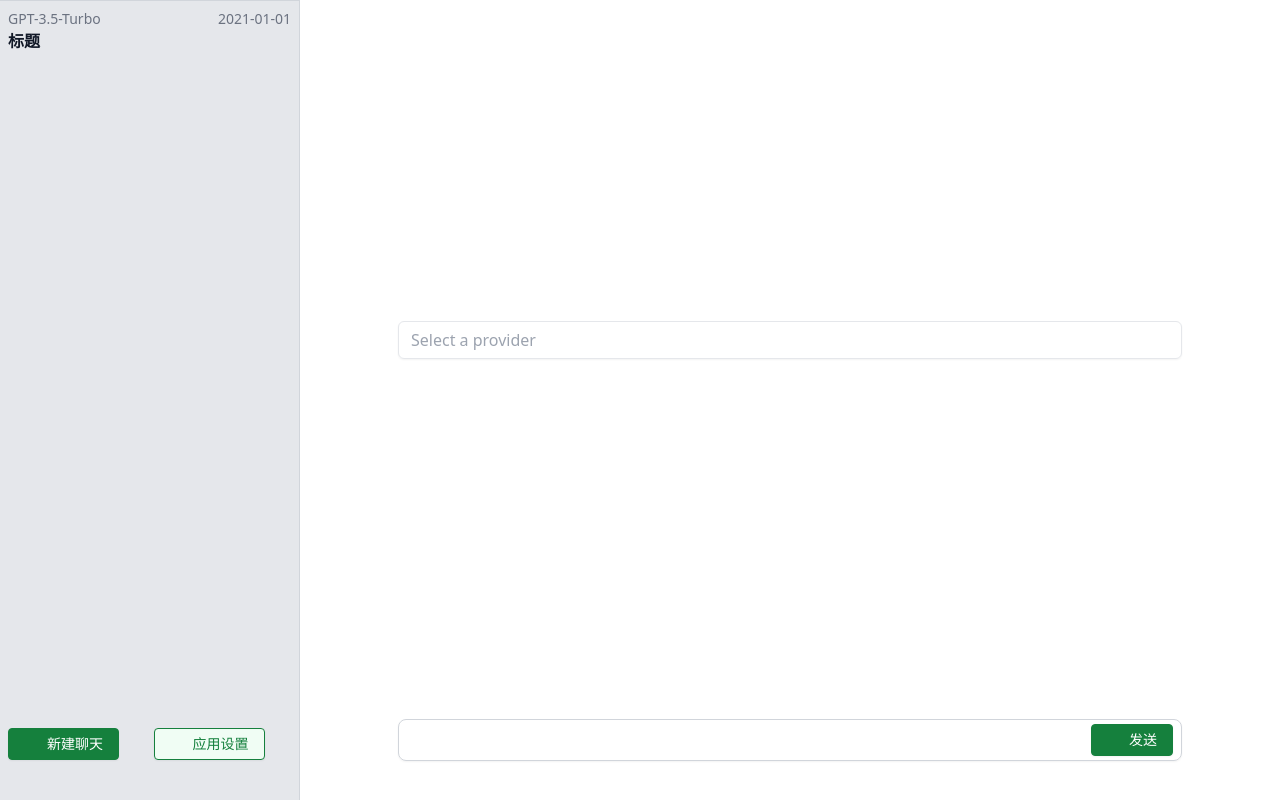
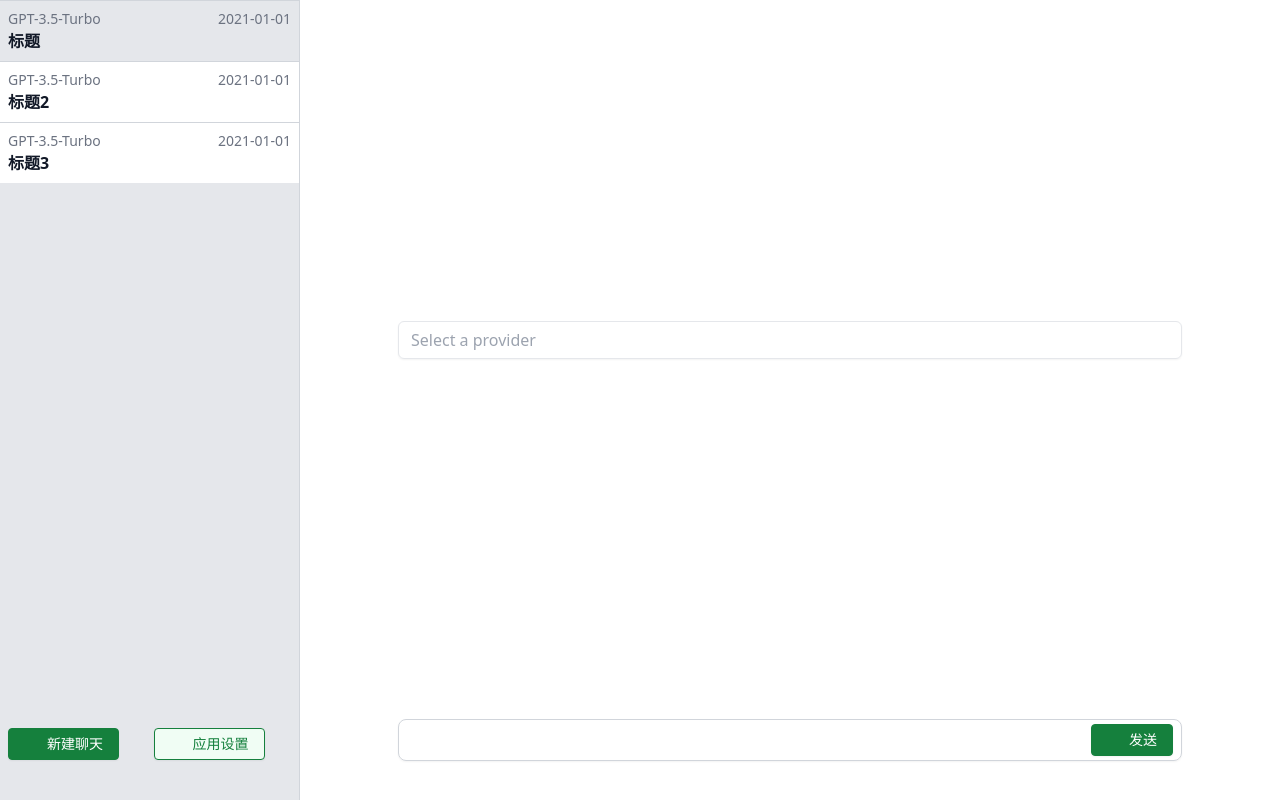
Before and after one commit to Xavier-Tse/vue-electron-chat, a Vue app: page /conversation/1 in a window 1280 px wide. Built offline with nearby package versions, Linux system fonts and the light colour scheme; some icons are missing.

Commit message:
feat: setup useRoute & useRouter

```diff
--- a/src/App.vue
+++ b/src/App.vue
@@ -38,6 +38,8 @@ import { Icon } from '@iconify/vue'
 
 const items: ConversationProps[] = [
   { id: 1, selectedModel: 'GPT-3.5-Turbo', title: '标题', createdAt: '2021-01-01', updatedAt: '2021-01-01', providerId: 1 },
+  { id: 2, selectedModel: 'GPT-3.5-Turbo', title: '标题2', createdAt: '2021-01-01', updatedAt: '2021-01-01', providerId: 1 },
+  { id: 3, selectedModel: 'GPT-3.5-Turbo', title: '标题3', createdAt: '2021-01-01', updatedAt: '2021-01-01', providerId: 1 },
 ]
 
 console.log('👋 This message is being logged by "renderer.ts", included via Vite')
--- a/src/components/ConversationList.vue
+++ b/src/components/ConversationList.vue
@@ -1,24 +1,29 @@
 <template>
   <div class="conversation-list">
-    <RouterLink to="/conversation">
+
       <div
         class="item border-gray-300 border-t cursor-pointer bg-white hover:bg-gray-200 p-2"
         v-for="item in items"
         :key="item.id"
       >
-        <a href="#">
+        <a @click.prevent="goToConversation(item.id)">
           <div class=" flex justify-between items-center text-sm leading-5 text-gray-500">
             <span>{{ item.selectedModel }}</span>
             <span>{{ item.updatedAt }}</span>
           </div>
           <h2 class=" font-semibold leading=6 text-gray-900 truncate">{{ item.title }}</h2>
         </a>
-      </div>
-    </RouterLink>
+    </div>
   </div>
 </template>
 
 <script setup lang="ts">
+import { useRouter } from 'vue-router';
 import { ConversationProps } from '../types'
+
 defineProps<{ items: ConversationProps[] }>()
+const router = useRouter()
+const goToConversation = (id: number) => {
+  router.push({ path: `/conversation/${id}` })
+}
 </script>
--- a/src/renderer.ts
+++ b/src/renderer.ts
@@ -36,7 +36,7 @@ import { createMemoryHistory, createRouter } from 'vue-router';
 
 const routes = [
   { path: '/', component: Home },
-  { path: '/conversation', component: Conversaton },
+  { path: '/conversation/:id', component: Conversaton },
   { path: '/settings', component: Settings },
 ]
 const router = createRouter({
--- a/src/views/Conversaton.vue
+++ b/src/views/Conversaton.vue
@@ -1,6 +1,6 @@
 <template>
   <div class="w-[80%] mx-auto h-[85%] overflow-y-auto pt-2">
-    <MessageList :messages="messages" />
+    <MessageList :messages="filteredMessages" />
   </div>
   <div class="w-[80%] mx-auto h-[15%] flex items-center">
     <MessageInput />
@@ -8,9 +8,14 @@
 </template>
 
 <script setup lang="ts">
+import { useRoute } from 'vue-router';
 import MessageInput from '../components/MessageInput.vue';
 import MessageList from '../components/MessageList.vue';
 import { MessageProps } from '../types';
+import { parse } from 'vue/compiler-sfc';
+
+const route = useRoute()
+const conversationId = parseInt(route.params.id as string)
 
 const messages: MessageProps[] = [
   { id: 1, content: '什么是Vue？', createdAt: '2025-03-15', updatedAt: '2025-03-15', type: 'question', conversationId: 1 },
@@ -19,5 +24,10 @@ const messages: MessageProps[] = [
   { id: 4, content: '你的说法很请正确，理解的很不错,你的说法很正确，理解的很不错', createdAt: '2025-03-15', updatedAt: '2025-03-15', type: 'answer', conversationId: 1 },
   { id: 5, content: '还有更多的信息吗', createdAt: '2025-03-15', type: 'question', updatedAt: '2025-03-15', conversationId: 1 },
   { id: 6, content: '', createdAt: '2025-03-15', updatedAt: '2025-03-15', type: 'answer', status: 'loading', conversationId: 1 },
+  { id: 7, content: '还有更多的信息吗', createdAt: '2025-03-15', type: 'question', updatedAt: '2025-03-15', conversationId: 2 },
+  { id: 8, content: '', createdAt: '2025-03-15', updatedAt: '2025-03-15', type: 'answer', status: 'loading', conversationId: 2 },
+  { id: 9, content: '还有更多的信息吗', createdAt: '2025-03-15', type: 'question', updatedAt: '2025-03-15', conversationId: 3 },
+  { id: 10, content: '', createdAt: '2025-03-15', updatedAt: '2025-03-15', type: 'answer', status: 'loading', conversationId: 3 },
 ]
+const filteredMessages = messages.filter(message => message.conversationId === conversationId)
 </script>
```
